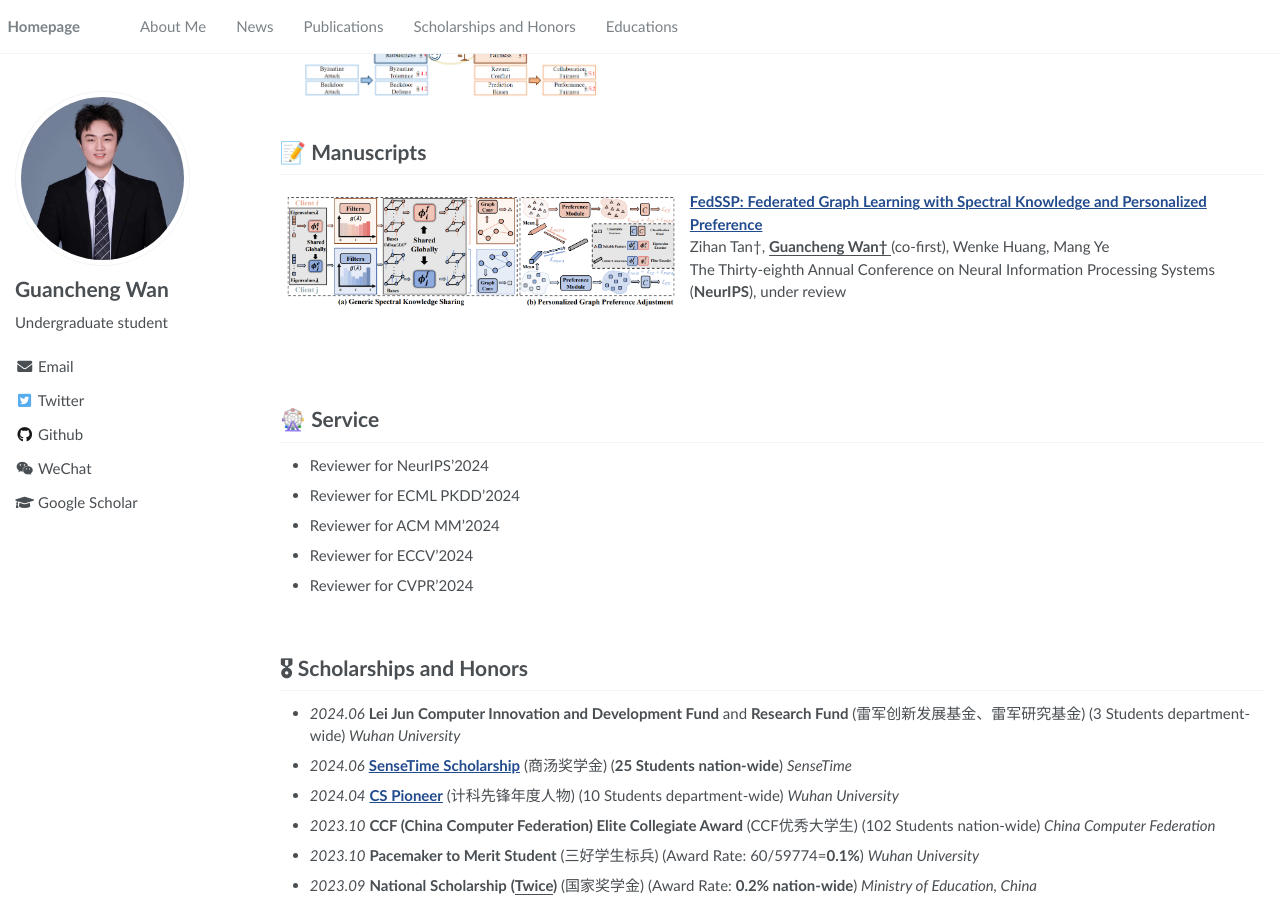
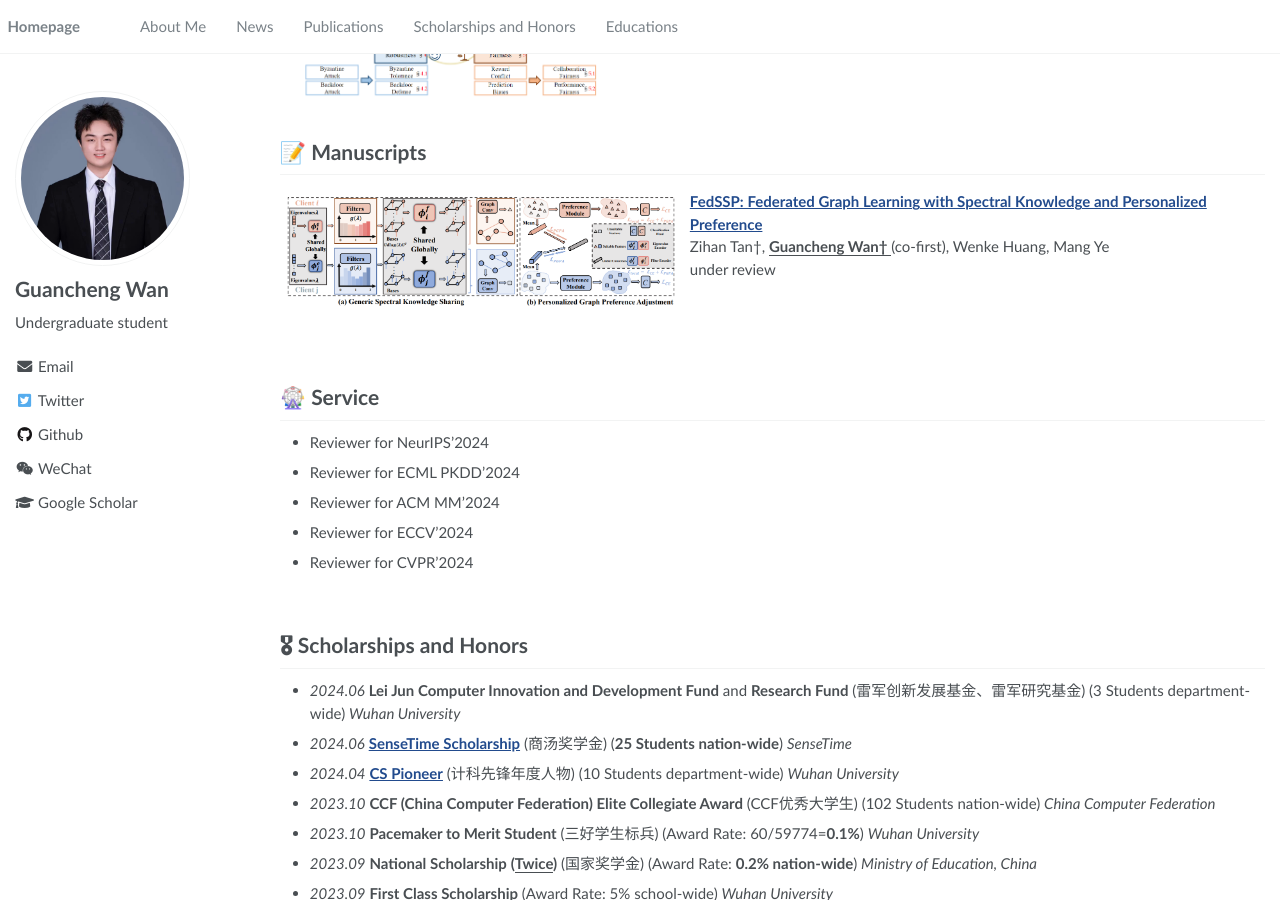
Before and after one commit to SuHui03/guanchengWan.github.io, a Jekyll site: the page built from _pages/about.md, in a window 1280 px wide and 900 px high, scrolled down 1677 px. Built offline with Jekyll 4.4.1, drawn with Linux system fonts in a browser that asks for light colours.

Commit message:
Update about.md

```diff
--- a/_pages/about.md
+++ b/_pages/about.md
@@ -172,7 +172,8 @@ hspace="10" wspace="20" src="../images/FedSSP.png">
 </dt>
   <dd><a href=""><strong>FedSSP: Federated Graph Learning with Spectral Knowledge and Personalized Preference</strong></a></dd>
 <dd>Zihan Tan&dagger;, <strong><u>Guancheng Wan&dagger; </u></strong>(co-first), Wenke Huang, Mang Ye</dd>
-<dd>The Thirty-eighth Annual Conference on Neural Information Processing Systems (<strong>NeurIPS</strong>), under review</dd>
+<dd>under review</dd>
+<!-- The Thirty-eighth Annual Conference on Neural Information Processing Systems (<strong>NeurIPS</strong>),  -->
 </dl>
 
 <br/>
```
